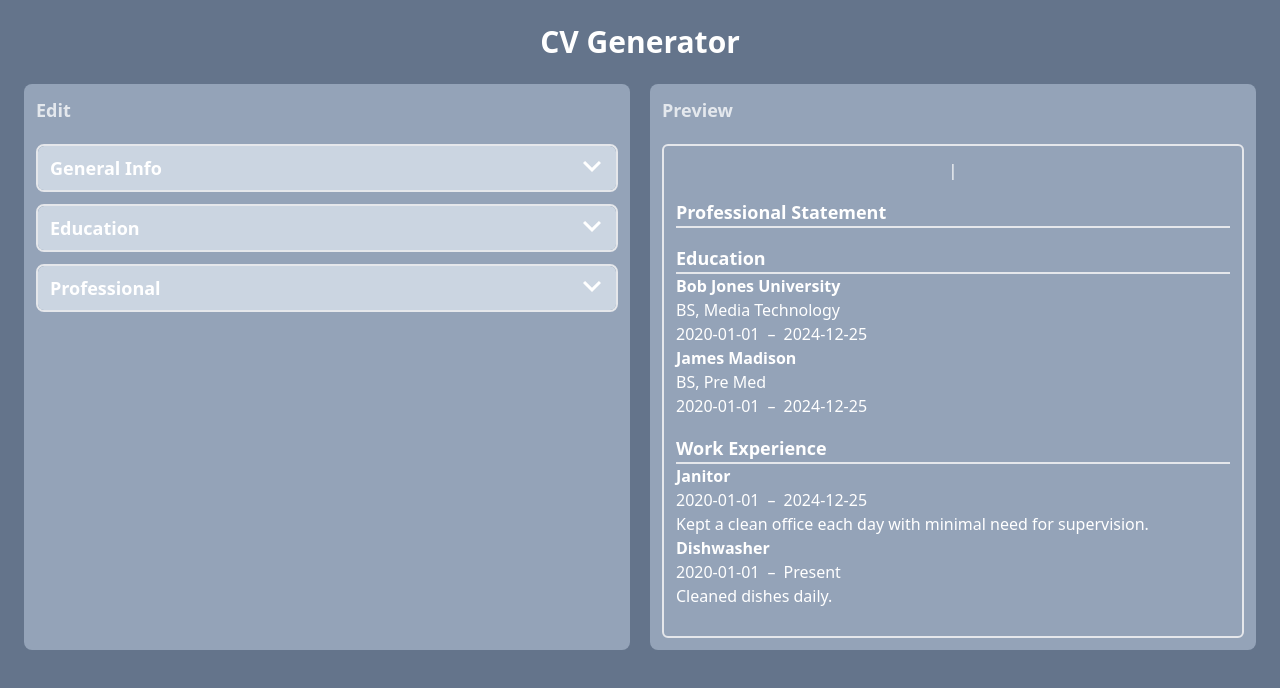
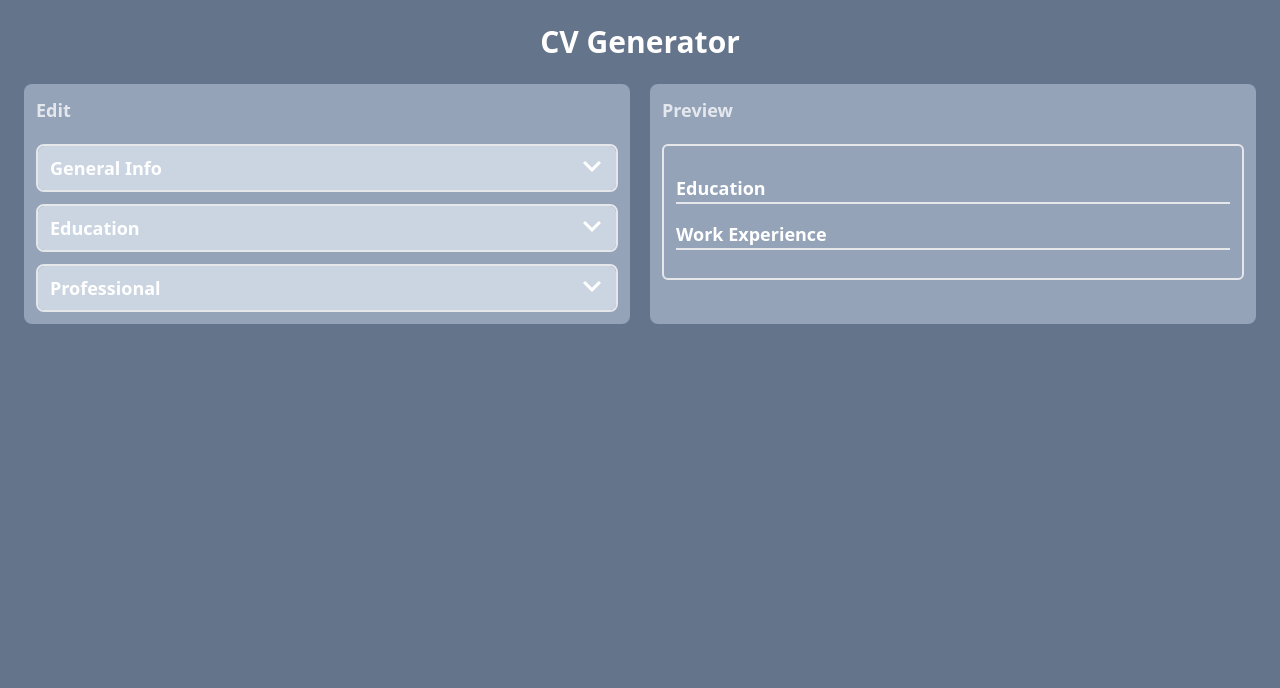
Before and after one commit to ethanwhall389/cv-application, a React (Vite) app: page / in a window 1280 px wide. Both pictures are taken after a click on the button "Create New". Shown: the top 688 px of the page. Built offline with nearby package versions, Linux system fonts and the light colour scheme.

Commit message:
Refactor edit-profess to use TextInput component

```diff
--- a/src/App.jsx
+++ b/src/App.jsx
@@ -1,9 +1,9 @@
 import { useState } from 'react'
 import './App.css'
 import Button from './components/button'
-import { DefaultData, personalDataEmpty} from './data/personal-data'
-import EducationData from './data/education-data'
-import ProfessionalData from './data/professional-data'
+import { personalDataDemo, personalDataEmpty} from './data/personal-data'
+import { educationDataDemo, educationDataEmpty } from './data/education-data'
+import { professionalDataDemo, professionalDataEmpty } from './data/professional-data'
 import Panel from './components/panel'
 import EditGeneralInfo from './components/edit/edit-gen-info'
 import EditEducation from './components/edit/edit-education'
@@ -15,14 +15,16 @@ import DisplayProfessional from './components/preview/display-professional'
 
 
 function App() {
-  const [personalData, setPersonalData] = useState(DefaultData.personal);
-  const [educationData, setEducationData] = useState(EducationData);
-  const [professionalData, setProfessionalData] = useState(ProfessionalData);
+  const [personalData, setPersonalData] = useState(personalDataDemo);
+  const [educationData, setEducationData] = useState(educationDataDemo);
+  const [professionalData, setProfessionalData] = useState(professionalDataDemo);
   const [activeAccordionIndex, setActiveAccordion] = useState(null);
   const [showMain, setShowMain] = useState(false);
 
   function createNew() {
     setPersonalData(personalDataEmpty);
+    setEducationData(educationDataEmpty);
+    setProfessionalData(professionalDataEmpty);
     setShowMain(true);
   }
 
@@ -31,7 +33,7 @@ function App() {
   }
 
   return (
-  <div className='w-screen h-screen bg-slate-500 p-6'>
+  <div className='w-screen h-screen overflow-y-scroll bg-slate-500 p-6'>
     <div className='flex gap-2 justify-center'
       style={showMain ? {display:'none'} : {display:'flex'}}
     >
--- a/src/components/edit/edit-professional.jsx
+++ b/src/components/edit/edit-professional.jsx
@@ -1,4 +1,5 @@
 import { useState } from "react";
+import TextInput from "./text-input";
 
 export default function EditProfessional({ professionalData, onChangeProfessional }) {
     return (
@@ -19,7 +20,7 @@ export default function EditProfessional({ professionalData, onChangeProfessiona
 
 function Job({ jobData, jobId, professionalData, setProfessional }) {
 
-    const [isChecked, setIsChecked] = useState(professionalData.current);
+    const [isChecked, setIsChecked] = useState(jobData.current);
 
     function handleCheck(e) {
         setIsChecked(isChecked === true ? false : true);
@@ -43,6 +44,7 @@ function Job({ jobData, jobId, professionalData, setProfessional }) {
         if (event.target.type==='checkbox') {
             newData[index][objectKey]=event.target.checked;
             newData[index]['endDate']='';
+            console.log(newData);
         } else {
             newData[index][objectKey]=event.target.value;
         }
@@ -54,13 +56,14 @@ function Job({ jobData, jobId, professionalData, setProfessional }) {
 
     return (
         <form className="text-charcoal flex flex-col px-3 py-3 border-2 rounded-lg m-3">
-            <label htmlFor="job" className="text-start">Job Title</label>
-            <input
-            type="text"
+            <label htmlFor="jobTitle" className="text-start">Job Title</label>
+            <TextInput
+            type='text'
+            placeholder={'Your official title'}
             value={jobData.jobTitle}
-            id="job"
-            onChange={(e) => handleChangeProfessional(e, 'jobTitle', jobId)}
-            className="rounded-lg p-1 mb-2"
+            id='jobTitle'
+            entryId={jobId}
+            handleClick={handleChangeProfessional}
             />
 
             <label htmlFor="responsibilities" className="text-start">Responsibilities</label>
@@ -73,13 +76,13 @@ function Job({ jobData, jobId, professionalData, setProfessional }) {
             className="rounded-lg p-1 mb-2"
             />
 
-            <label htmlFor="start" className="text-start">Start Date</label>
-            <input
-            type="date"
+            <label htmlFor="startDate" className="text-start">Start Date</label>
+            <TextInput
+            type='date'
             value={jobData.startDate}
-            id="start"
-            onChange={(e) => handleChangeProfessional(e, 'startDate', jobId)}
-            className="rounded-lg p-1 mb-2"
+            id='startDate'
+            entryId={jobId}
+            handleClick={handleChangeProfessional}
             />
 
             <div className="flex justify-start items-center gap-2">
@@ -95,15 +98,14 @@ function Job({ jobData, jobId, professionalData, setProfessional }) {
                 />
             </div>
 
-            <label htmlFor="end" className="text-start">End Date</label>
-            <input
-            disabled={isChecked}
-            checked={isChecked}
-            type="date"
+            <label htmlFor="endDate" className="text-start">End Date</label>
+            <TextInput
+            type='date'
             value={jobData.endDate}
-            id="end"
-            onChange={(e) => handleChangeProfessional(e, 'endDate', jobId)}
-            className="rounded-lg p-1 mb-2"
+            id='endDate'
+            entryId={jobId}
+            isDisabled={isChecked}
+            handleClick={handleChangeProfessional}
             />
 
         </form>
--- a/src/components/edit/text-input.jsx
+++ b/src/components/edit/text-input.jsx
@@ -1,11 +1,12 @@
-export default function TextInput({ type, value, id, placeholder, handleClick}) {
+export default function TextInput({ type, value, id, placeholder, handleClick, entryId, isDisabled=false}) {
     return (
         <input
+        disabled={isDisabled}
         type={type}
         placeholder={placeholder}
         value={value}
         id={id}
-        onChange={(e) => handleClick(e, id)}
+        onChange={(e) => handleClick(e, id, entryId)}
         className="rounded-lg p-1 px-2 mb-2"
         />
     )
--- a/src/data/education-data.js
+++ b/src/data/education-data.js
@@ -1,4 +1,4 @@
-const EducationData = [
+const educationDataDemo = [
     {
         id: 0,
         schoolName: 'Bob Jones University',
@@ -18,4 +18,15 @@ const EducationData = [
     }
 ]
 
-export default EducationData;
+const educationDataEmpty = [
+    {
+        id: '',
+        schoolName: '',
+        degree: '',
+        field: '',
+        startDate: '',
+        endDate: '',
+    },
+]
+
+export { educationDataDemo, educationDataEmpty };
--- a/src/data/personal-data.js
+++ b/src/data/personal-data.js
@@ -1,20 +1,16 @@
-const DefaultData = {
-    personal: {
+const personalDataDemo = {
     name: 'John Doe',
     address: '123 Deer Way, Greenville, SC',
     email: 'jonnydoe@address.com',
     phone: '(123) 456-7890',
-        statement: 'Energetic dishwasher with a love for soap and water. I strive to do my best to make the lives of those around me cleaner, and in a small way, that much better.'
-    },
+    statement: 'Energetic dishwasher with a love for soap and water. I strive to do my best to make the lives of those around me cleaner, and in a small way, that much better.',
 }
 
 const personalDataEmpty = {
-    personal: {
     name: '',
     address: '',
     email: '',
     phone: '',
     statement: '',
 }
-}
-export { DefaultData, personalDataEmpty };
+export { personalDataDemo, personalDataEmpty };
--- a/src/data/professional-data.js
+++ b/src/data/professional-data.js
@@ -1,4 +1,4 @@
-const ProfessionalData = [
+const professionalDataDemo = [
     {
         id: 0,
         jobTitle: 'Janitor',
@@ -17,5 +17,16 @@ const ProfessionalData = [
     }
 ]
 
+const professionalDataEmpty = [
+    {
+        id: '',
+        jobTitle: '',
+        responsibilities: '',
+        startDate: '',
+        endDate: '',
+        current: false,
+    },
+]
 
-export default ProfessionalData;
+
+export { professionalDataDemo, professionalDataEmpty };
```
Lines whose indentation alone changed are shown as unchanged.
